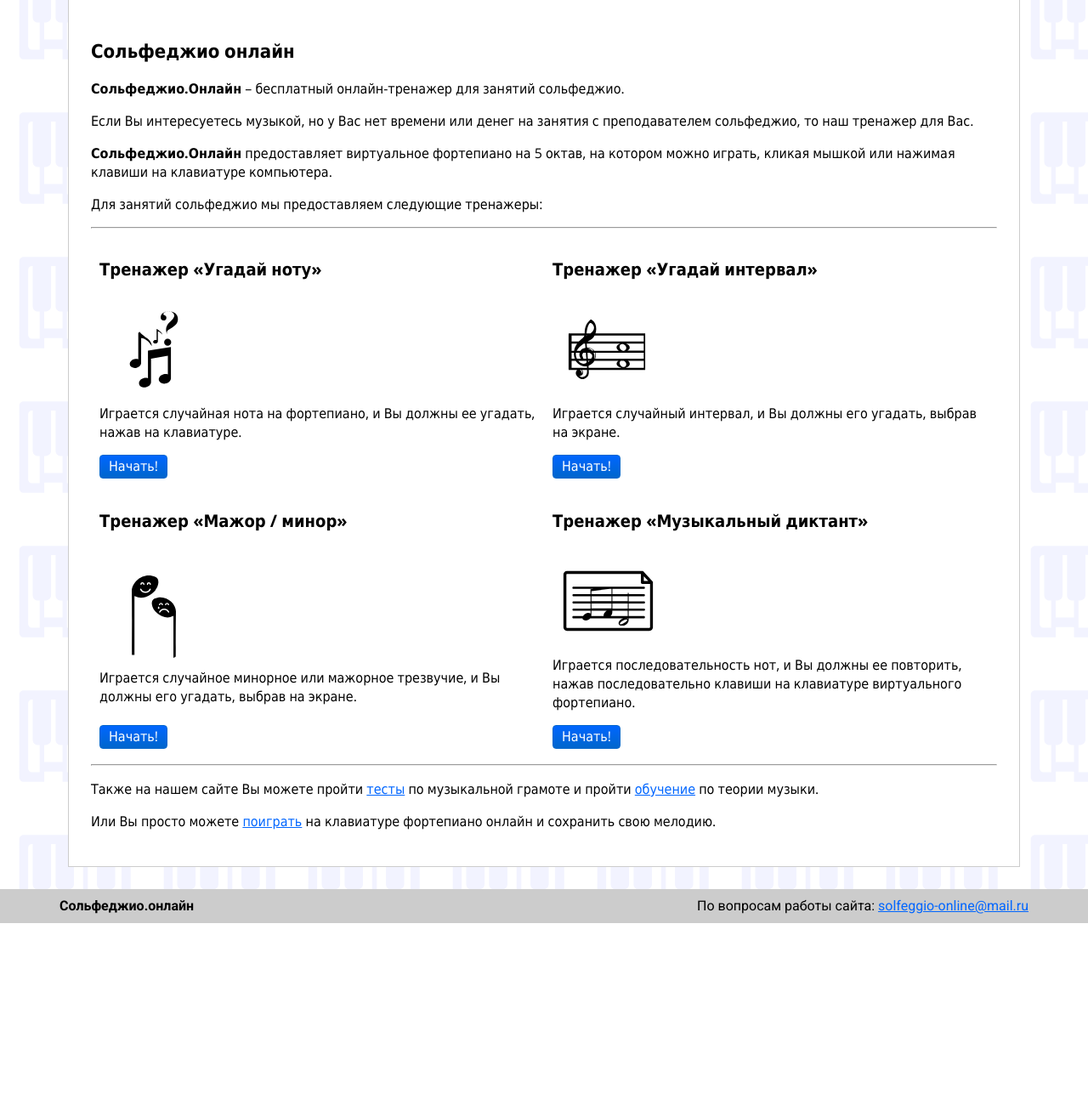
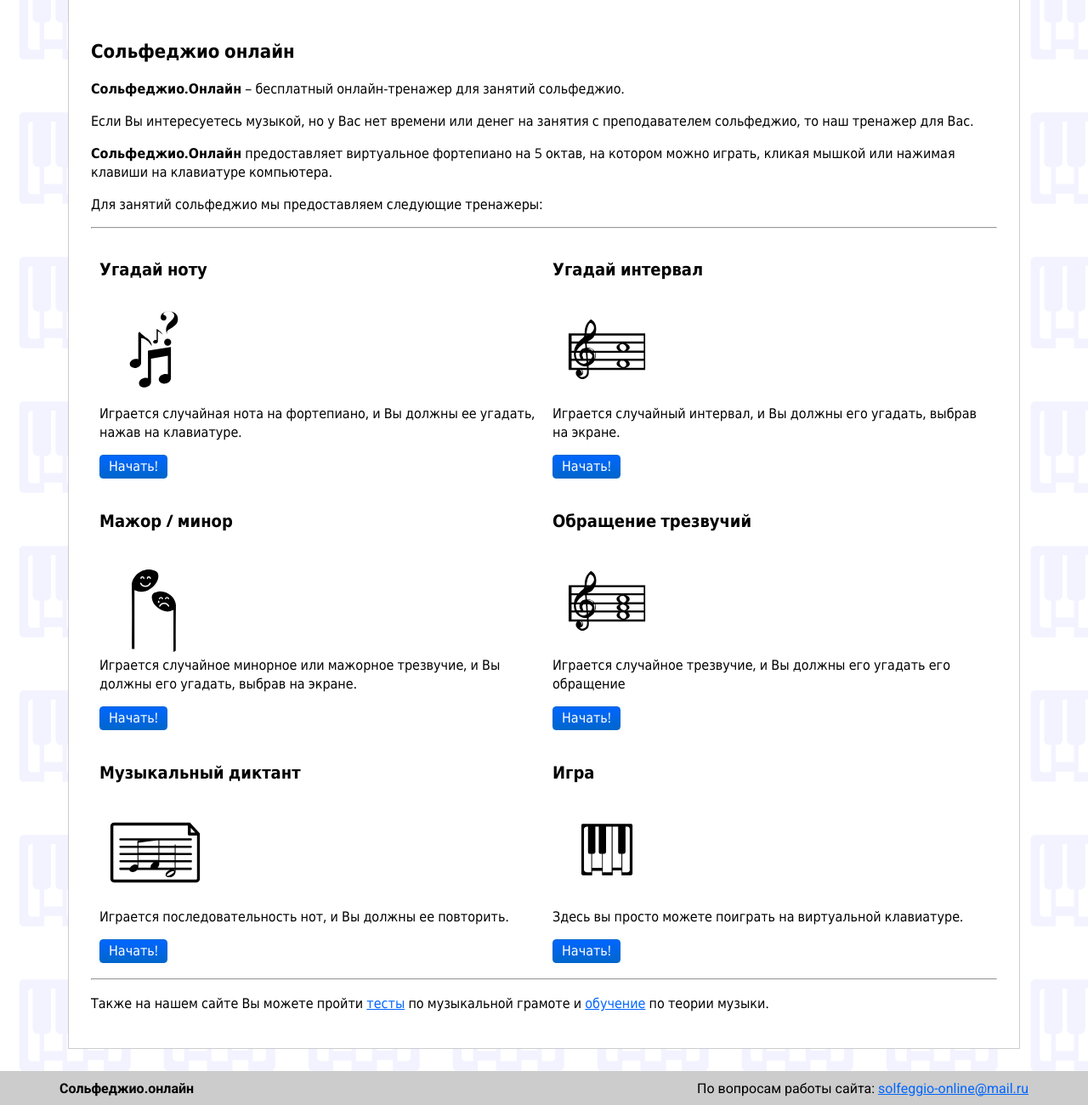
Before and after one commit to erinithma/solfeggio, a PHP site: template tpl/index.twig in a window 1280 px wide. Shown: the part 69-1369 px from the top of the page at 85% size. Before the commit the page ends 1155 px from the top, so only its background shows below. Run offline with PHP 8.4, Linux system fonts and the light colour scheme; the template is opened without the code that fills it, so the values that code supplies are empty; some libraries are stand-ins or nearby versions.

Commit message:
edit main page

```diff
--- a/tpl/index.twig
+++ b/tpl/index.twig
@@ -20,37 +20,49 @@
         <div class="primary-items">
 
             <section>
-                <h2>Тренажер &laquo;Угадай ноту&raquo;</h2>
+                <h2>Угадай ноту</h2>
                 <a href="/тренажер/ноты"><img src="/assets/img/note.svg" width="128" height="128"></a>
                 <p>Играется случайная нота на фортепиано, и Вы должны ее угадать, нажав на клавиатуре.</p>
                 <a class="button button--primary" href="/тренажер/ноты">Начать!</a>
             </section>
 
             <section>
-                <h2>Тренажер &laquo;Угадай интервал&raquo;</h2>
+                <h2>Угадай интервал</h2>
                 <a href="/тренажер/интервалы"><img src="/assets/img/interval.svg" width="128" height="128"></a>
                 <p>Играется случайный интервал, и Вы должны его угадать, выбрав на экране.</p>
                 <a class="button button--primary" href="/тренажер/интервалы">Начать!</a>
             </section>
 
             <section>
-                <h2>Тренажер &laquo;Мажор / минор&raquo;</h2>
+                <h2>Мажор / минор</h2>
                 <a href="/тренажер/мажор-минор"><img src="/assets/img/mindur.svg" width="128" height="128"></a>
                 <p>Играется случайное минорное или мажорное трезвучие, и Вы должны его угадать, выбрав на экране.</p>
                 <a class="button button--primary" href="/тренажер/мажор-минор">Начать!</a>
             </section>
 
             <section>
-                <h2>Тренажер &laquo;Музыкальный диктант&raquo;</h2>
+                <h2>Обращение трезвучий</h2>
+                <a href="/тренажер/трезвучия"><img src="/assets/img/accord.svg" width="128" height="128"></a>
+                <p>Играется случайное трезвучие, и Вы должны его угадать его обращение</p>
+                <a class="button button--primary" href="/тренажер/трезвучия">Начать!</a>
+            </section>
+
+            <section>
+                <h2>Музыкальный диктант</h2>
                 <a href="/тренажер/диктант"><img src="/assets/img/dictant.svg" width="128" height="128"></a>
-                <p>Играется последовательность нот, и Вы должны ее повторить, нажав последовательно клавиши на клавиатуре виртуального фортепиано.</p>
+                <p>Играется последовательность нот, и Вы должны ее повторить.</p>
                 <a class="button button--primary" href="/тренажер/диктант">Начать!</a>
             </section>
 
+            <section>
+                <h2>Игра</h2>
+                <a href="/тренажер/игра"><img src="/assets/img/play.svg" width="128" height="128"></a>
+                <p>Здесь вы просто можете поиграть на виртуальной клавиатуре.</p>
+                <a class="button button--primary" href="/тренажер/игра">Начать!</a>
+            </section>
         </div>
         <hr>
-        <p>Также на нашем сайте Вы можете пройти <a href="/тесты/">тесты</a> по музыкальной грамоте и пройти <a href="/обучение/">обучение</a> по теории музыки.</p>
-        <p>Или Вы просто можете <a href="/тренажер/игра">поиграть</a> на клавиатуре фортепиано онлайн и сохранить свою мелодию.</p>
+        <p>Также на нашем сайте Вы можете пройти <a href="/тесты/">тесты</a> по музыкальной грамоте и <a href="/обучение/">обучение</a> по теории музыки.</p>
     </div>
 </article>
 {% endblock %}
```
